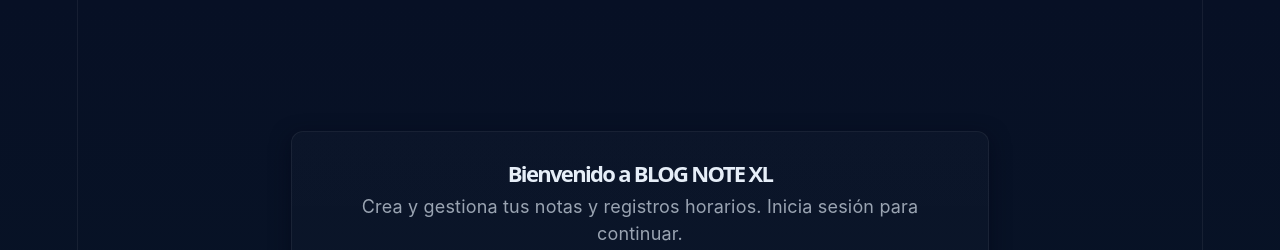
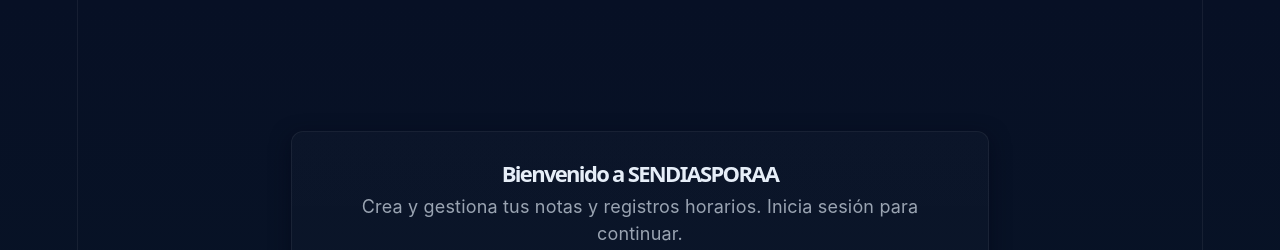
Before and after one commit to babs872026/sendiasporaa-app, a React (Vite) app: page / in a window 1280 px wide. Shown: the top 250 px of the page. Built offline with nearby package versions, Linux system fonts and the light colour scheme; no server answers.

Commit message:
docs+ui: actualizar README y ajustes en Welcome/App.css

```diff
--- a/src/App.css
+++ b/src/App.css
@@ -362,7 +362,7 @@ body img.icon {
   margin-inline: 12px;
 }
 .nav-block{
-  background: linear-gradient(180deg, rgba(255,255,255,0.02), rgba(255,255,255,0.01));
+  background: linear-gradient(180deg, rgba(19, 6, 6, 0.603), rgba(12, 5, 5, 0.01));
   border-radius: 14px;
   padding: 14px 12px;
   width: 140px;
--- a/src/Welcome.jsx
+++ b/src/Welcome.jsx
@@ -54,7 +54,7 @@ export default function Welcome() {
   return (
     <div className="welcome-root">
       <div className="welcome-card">
-        <h1 className="welcome-title">Bienvenido a BLOG NOTE XL</h1>
+        <h1 className="welcome-title">Bienvenido a SENDIASPORAA</h1>
         <p>Crea y gestiona tus notas y registros horarios. Inicia sesión para continuar.</p>
         <form onSubmit={doLogin} style={{display:'flex',flexDirection:'column',gap:8}}>
           <input placeholder="usuario" value={user} onChange={e=>{ setUser(e.target.value); setError('') }} />
```
Also changed, not shown: 1 other file (tests, documents, lock files or other folders).
